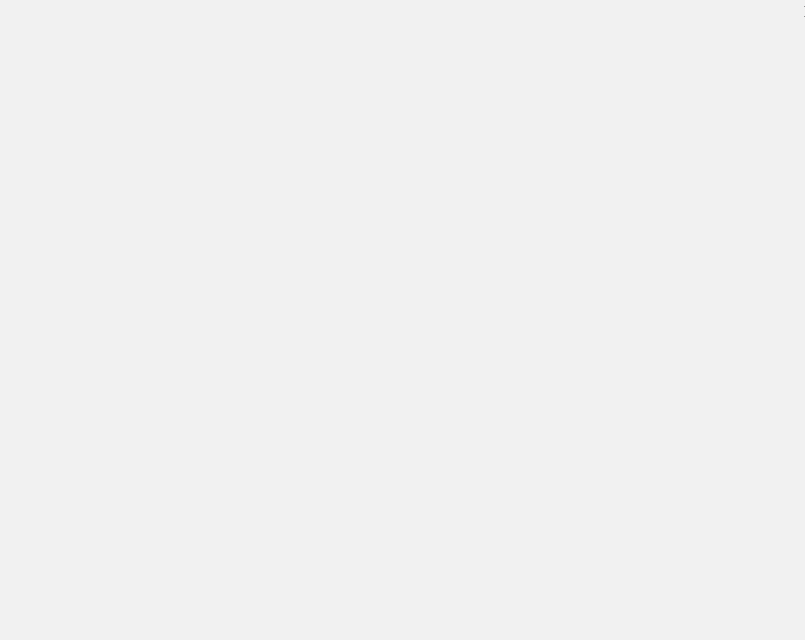
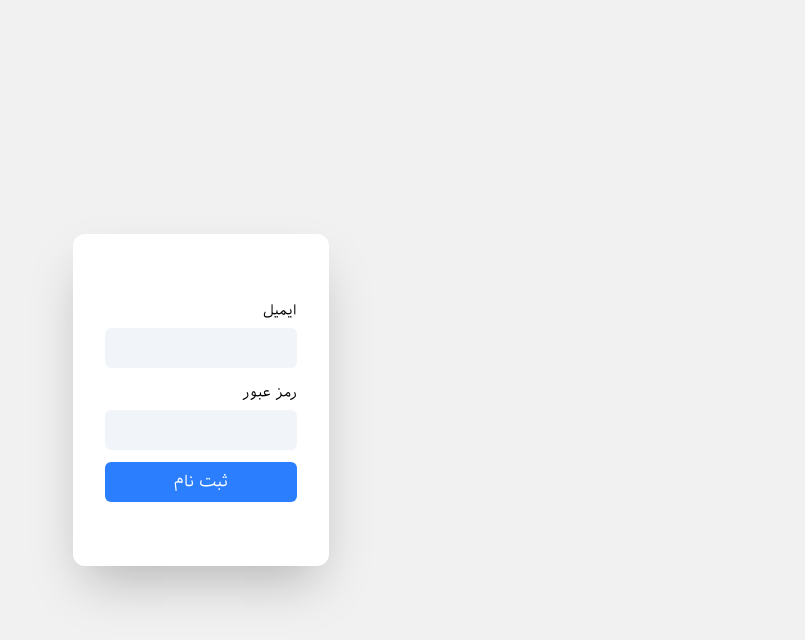
Before and after one commit to sajjad-alinia/note-taking-fe, a React (Vite) app: page /auth/login in a window 1280 px wide. Shown: the top 640 px of the page, without its empty margins (475-1280 px from the left). Built offline with nearby package versions, Linux system fonts and the light colour scheme; a web font is replaced by a local one.

Commit message:
feat: :heavy_plus_sign: create login page

```diff
--- a/src/pages/auth/login/Login.tsx
+++ b/src/pages/auth/login/Login.tsx
@@ -1,5 +1,64 @@
+// react hook form
+import { useForm } from "react-hook-form";
+// utils
+import Input from "../../../common/utils/Input/Index";
+import Form from "../../../common/utils/Form/Index";
+// service
+import { login } from "../../../services/auth.service";
+// router
+import { useNavigate } from "react-router-dom";
+
+type TDefaultValues = {
+  email: string;
+  password: string;
+};
+
+const defaultValues: TDefaultValues = {
+  email: "",
+  password: "",
+};
+
 const Login = () => {
-  return <div>Login</div>;
+  const methods = useForm({ defaultValues });
+  const navigate = useNavigate();
+
+  const handleSubmit = (data: TDefaultValues) => {
+    const { email, ...rest } = data;
+    const finalData = { identity: email, ...rest };
+    login(finalData)
+      .then((data) => {
+        localStorage.setItem("token", data.data.token);
+        navigate("/dashboard/");
+      })
+      .catch((error) => console.error(error));
+  };
+
+  return (
+    <div className="centering h-full">
+      <div className="w-[90%] md:w-[20%] mx-auto bg-white shadow-2xl rounded-xl py-16 px-8">
+        <Form methods={methods} submitHandler={handleSubmit}>
+          <div>
+            <Input
+              name="email"
+              label="ایمیل"
+              rules={{ required: { value: true, message: "فیلد اجباری" } }}
+            />
+            <Input
+              name="password"
+              label="رمز عبور"
+              rules={{ required: { value: true, message: "فیلد اجباری" } }}
+            />
+            <button
+              type="submit"
+              className="w-full p-2 cursor-pointer text-white bg-blue-500 rounded-md"
+            >
+              ثبت نام
+            </button>
+          </div>
+        </Form>
+      </div>
+    </div>
+  );
 };
 
 export default Login;
--- a/src/services/auth.service.ts
+++ b/src/services/auth.service.ts
@@ -3,3 +3,7 @@ import api from "./api";
 export const register = (data: object) => {
   return api.post("/collections/users/records", data);
 };
+
+export const login = (data: object) => {
+  return api.post("/collections/users/auth-with-password", data);
+};
```
